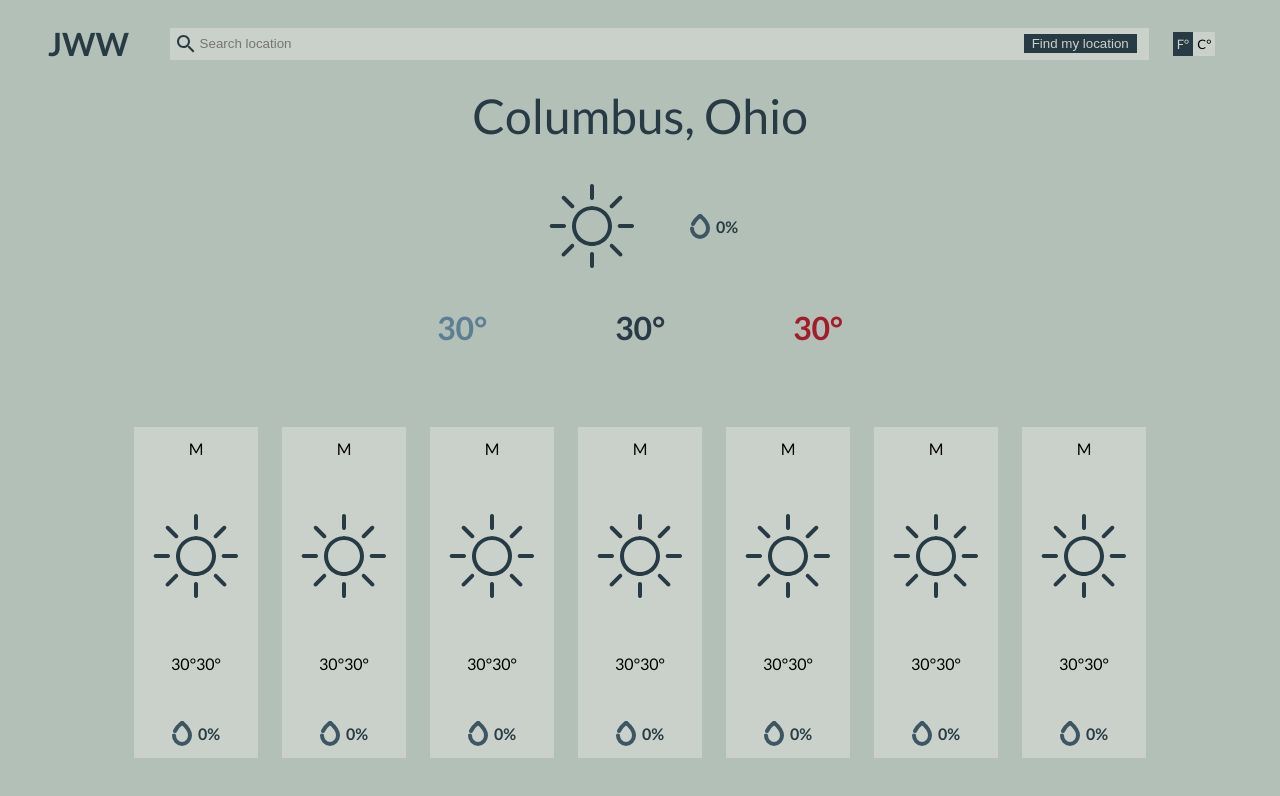
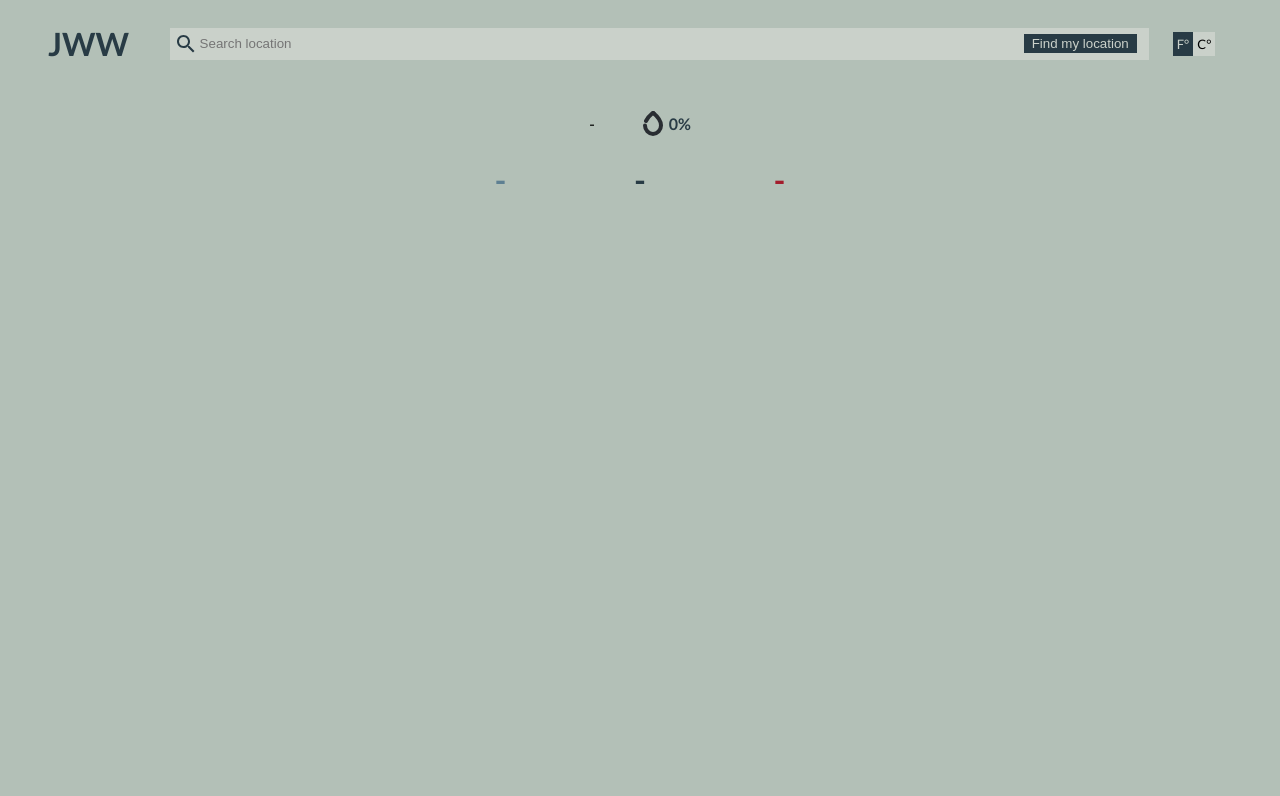
Before and after one commit to JakeWilliams21/Weather-Dashboard, a React (Create React App) app: page / in a window 1280 px wide. Shown: the top 796 px of the page. Built offline with nearby package versions, Linux system fonts and the light colour scheme; a web font is replaced by a local one.

Commit message:
API Connection

```diff
--- a/src/App.css
+++ b/src/App.css
@@ -86,7 +86,7 @@
   display: flex;
   flex-direction: column;
   align-items: center;
-  gap: 32px;
+  gap: 24px;
 }
 
 .location-name {
@@ -104,8 +104,7 @@
   font-weight: bold;
 }
 
-img {
-  filter: invert(18%) sepia(43%) saturate(409%) hue-rotate(156deg) brightness(93%) contrast(89%);
+.weather-type {
 }
 
 .high {
@@ -124,9 +123,9 @@ img {
 }
 
 .forecast {
-  margin-top: 48px;
   gap: 24px;
   flex-wrap: 1;
+  list-style: none;
 }
 
 /* Weather Card */
--- a/src/App.js
+++ b/src/App.js
@@ -7,40 +7,83 @@ import axios from 'axios';
 import { useEffect, useState } from 'react';
 
 function App() {
-  const [current, setCurrent] = useState([])
+  const [current, setCurrent] = useState({
+    current: 0,
+    high: 0,
+    low: 0,
+    type: '',
+    chance: 0,
+    icon: ''
+  })
   const [forecast, setForecast] = useState([])
+  const [lat, setLat] = useState()
+  const [lon, setLon] = useState()
+  const [location, setLocation] = useState()
+  const [unit, setUnit] = useState(false)
 
-  const handleSearch = () => {
-    axios.get('http://api.openweathermap.org/geo/1.0/direct?q=London&limit=5&appid=bb7b08e02944933f95323a0d2bd6a58f').then((res) => {
-      console.log(res);
+  useEffect(() => {
+
+    if (lat && lon) {
+      axios.get(`https://api.openweathermap.org/data/2.5/weather?lat=${lat}&lon=${lon}&units=imperial&appid=bb7b08e02944933f95323a0d2bd6a58f`).then((res) => {
+        setCurrent({
+          current: Math.round(res.data.main.temp),
+          high: Math.round(res.data.main.temp_max),
+          low: Math.round(res.data.main.temp_min),
+          type: res.data.weather[0].main,
+          icon: res.data.weather[0].icon
+        })
+      })
+
+      axios.get(`https://api.openweathermap.org/data/2.5/forecast?lat=${lat}&lon=${lon}&cnt=7&units=imperial&appid=bb7b08e02944933f95323a0d2bd6a58f`).then((res) => {
+        setForecast(res.data.list)
+        console.log(res.data.list);
+      })
+    }
+  }, [lat, lon])
+
+  const handleButtonClick = (location) => {
+    setLocation(location)
+    axios.get(`http://api.openweathermap.org/geo/1.0/direct?q=${location}&limit=5&appid=bb7b08e02944933f95323a0d2bd6a58f`).then((res) => {
+      console.log(res.data);
+      setLat(res.data[0].lat)
+      setLon(res.data[0].lon)
     })
+
+
   }
+
+  const convertDate = (date) => {
+    let newDate = new Date(date * 1000)
+
+    return newDate.toLocaleTimeString([], {hour: '2-digit', minute: '2-digit'})
+  }
+
 
   return (
     <div className="App">
-      <Navbar/>
+      <Navbar onButtonClick = {(location) => handleButtonClick(location)}/>
       <div className = 'snapshot'>
-        <span className = 'location-name'>Columbus, Ohio</span>
+        <span className = 'location-name'>{location}</span>
         <div className = 'snap-top flex-row'>
-          <img src = {sun} className = 'weather-type' alt = 'sunny'/>
+          {location ? <img src = {`https://openweathermap.org/img/wn/${current.icon}@2x.png`} className = 'weather-type' alt = 'sunny'/> : <span>-</span>}
           <div className = 'precip flex-row'>
             <img src ={drop} alt = 'precipitation'/>
             <spa>0%</spa>
           </div>
         </div>
         <div className = 'temps flex-row'>
-          <span className = 'low'>30°</span>
-          <span className = 'current'>30°</span>
-          <span className = 'high'>30°</span>
+          <span className = 'low'>{location ? current.low : '-'}</span>
+          <span className = 'current'>{location ? current.current : '-'}</span>
+          <span className = 'high'>{location ? current.high : '-'}</span>
         </div>
-        <div className = 'forecast flex-row'>
-          <WeatherCard/>
-          <WeatherCard/>
-          <WeatherCard/>
-          <WeatherCard/>
-          <WeatherCard/>
-          <WeatherCard/>
-          <WeatherCard/>
+        <div style={{display: 'flex', flexDirection: 'column', alignItems: 'center', marginTop: '24px'}}>
+          <ul className = 'forecast flex-row'>
+            {forecast && forecast.map((weather, index) => (
+              <li>
+                <WeatherCard key = {index} time = {convertDate(weather.dt)} temp = {Math.round(weather.main.temp)} icon = {weather.weather[0].icon}/>
+              </li>
+            ))}
+          </ul>
         </div>
       </div>
     </div>
--- a/src/components/Navbar.js
+++ b/src/components/Navbar.js
@@ -2,15 +2,18 @@ import React, { useState } from 'react'
 import SearchIcon from '@mui/icons-material/Search';
 import $ from 'jquery'
 
-const Navbar = () => {
+const Navbar = ({onButtonClick}) => {
     const [temp, setTemp] = useState(false)
+    const [location, setLocation] = useState('')
 
-    const handleChange = () => {
-
+    const handleChange = (e) => {
+        setLocation(e.target.value)
     }
 
     const handleSubmit = (e) => {
         e.preventDefault()
+        const cleanLocation = location.split(', ')
+        onButtonClick(location);
     }
 
     const tempChange = (e) => {
--- a/src/components/WeatherCard.js
+++ b/src/components/WeatherCard.js
@@ -2,18 +2,17 @@ import React from 'react'
 import sun from '../images/icons8-sun.svg'
 import drop from '../images/drop.svg'
 
-const WeatherCard = () => {
+const WeatherCard = (props) => {
   return (
     <div className = 'weather-card'>
-        <span>M</span>
-        <img src = {sun} alt = 'sunny'/>
+        <span>{props.time}</span>
+        <img src = {`https://openweathermap.org/img/wn/${props.icon}@2x.png`} alt = 'sunny'/>
         <div>
-            <span>30°</span>
-            <span>30°</span>
+            <span>{props.temp}</span>
         </div>
         <div className = 'precip flex-row'>
             <img src ={drop} alt = 'precipitation'/>
-            <spa>0%</spa>
+            <spa>{props.rain}%</spa>
           </div>
         </div>
   )
```
